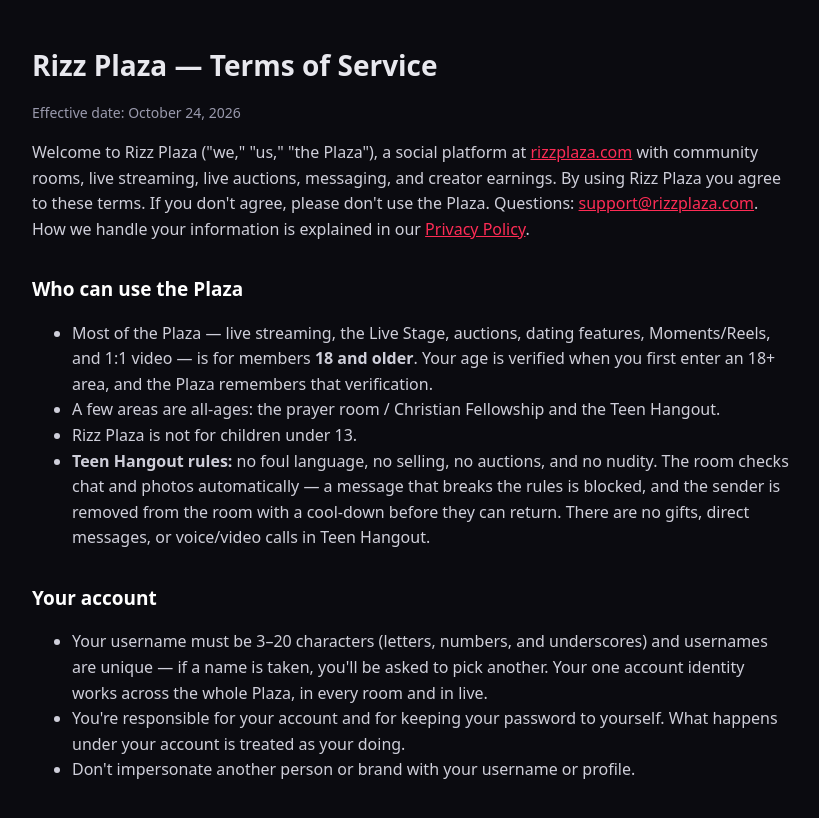
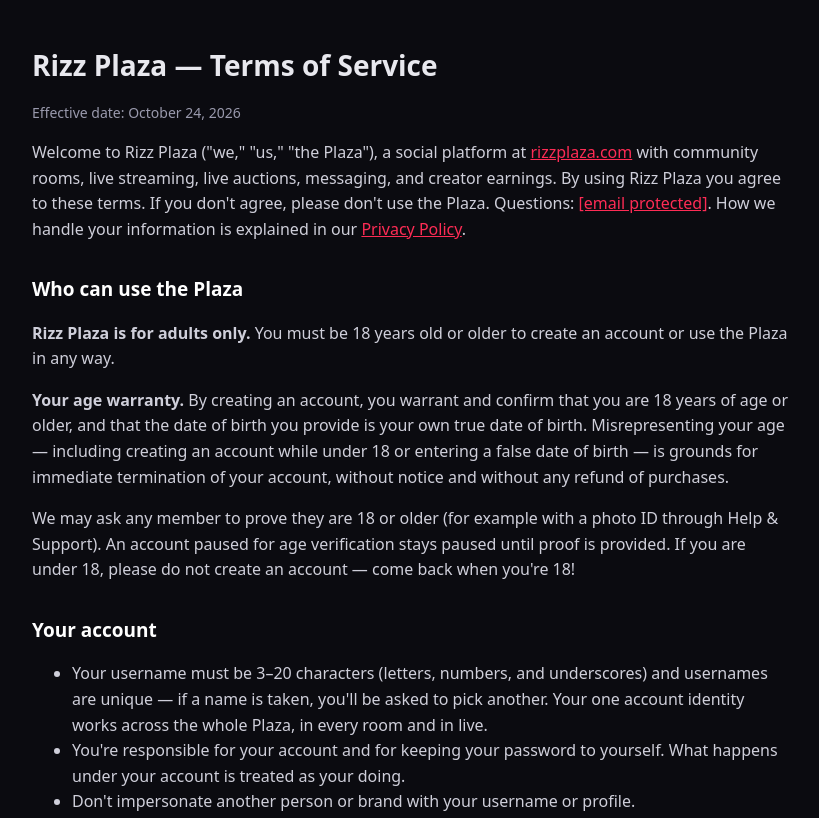
Before and after one commit to branden40/party-server, a website: page public/terms.html in a window 1280 px wide. Shown: the top 818 px of the page, without its empty margins (228-1047 px from the left). Drawn offline with Linux system fonts and the light colour scheme.

Commit message:
RP-V7.263 (legal): Terms + Privacy rewritten for 18+ only — 18+ warranty, age misrepresentation = termination, effective Nov 6 2026

```diff
--- a/public/terms.html
+++ b/public/terms.html
@@ -23,23 +23,13 @@
 <a href="https://rizzplaza.com">rizzplaza.com</a> with community rooms, live streaming,
 live auctions, messaging, and creator earnings. By using Rizz Plaza you agree to these
 terms. If you don't agree, please don't use the Plaza. Questions:
-<a href="mailto:support@rizzplaza.com">support@rizzplaza.com</a>. How we handle your
+<a href="/cdn-cgi/l/email-protection#85f6f0f5f5eaf7f1c5f7ecfffff5e9e4ffe4abe6eae8"><span class="__cf_email__" data-cfemail="b0c3c5c0c0dfc2c4f0c2d9cacac0dcd1cad19ed3dfdd">[email&#160;protected]</span></a>. How we handle your
 information is explained in our <a href="https://rizzplaza.com/privacy.html">Privacy Policy</a>.</p>
 
 <h2>Who can use the Plaza</h2>
-<ul>
-  <li>Most of the Plaza — live streaming, the Live Stage, auctions, dating features,
-  Moments/Reels, and 1:1 video — is for members <strong>18 and older</strong>. Your age is
-  verified when you first enter an 18+ area, and the Plaza remembers that verification.</li>
-  <li>A few areas are all-ages: the prayer room / Christian Fellowship and the Teen
-  Hangout.</li>
-  <li>Rizz Plaza is not for children under 13.</li>
-  <li><strong>Teen Hangout rules:</strong> no foul language, no selling, no auctions, and
-  no nudity. The room checks chat and photos automatically — a message that breaks the
-  rules is blocked, and the sender is removed from the room with a cool-down before they
-  can return. There are no gifts, direct messages, or voice/video calls in Teen Hangout.</li>
-</ul>
-
+<p><strong>Rizz Plaza is for adults only.</strong> You must be 18 years old or older to create an account or use the Plaza in any way.</p>
+<p><strong>Your age warranty.</strong> By creating an account, you warrant and confirm that you are 18 years of age or older, and that the date of birth you provide is your own true date of birth. Misrepresenting your age — including creating an account while under 18 or entering a false date of birth — is grounds for immediate termination of your account, without notice and without any refund of purchases.</p>
+<p>We may ask any member to prove they are 18 or older (for example with a photo ID through Help &amp; Support). An account paused for age verification stays paused until proof is provided. If you are under 18, please do not create an account — come back when you're 18!</p>
 <h2>Your account</h2>
 <ul>
   <li>Your username must be 3–20 characters (letters, numbers, and underscores) and
@@ -168,8 +158,8 @@ updated terms.</p>
 
 <h2>Contact</h2>
 <p>Rizz Plaza<br>
-Support: <a href="mailto:support@rizzplaza.com">support@rizzplaza.com</a><br>
+Support: <a href="/cdn-cgi/l/email-protection#52212722223d202612203b2828223e3328337c313d3f"><span class="__cf_email__" data-cfemail="bfcccacfcfd0cdcbffcdd6c5c5cfd3dec5de91dcd0d2">[email&#160;protected]</span></a><br>
 Website: <a href="https://rizzplaza.com">rizzplaza.com</a></p>
 </main>
-</body>
+<script data-cfasync="false" src="/cdn-cgi/scripts/5c5dd728/cloudflare-static/email-decode.min.js"></script></body>
 </html>
```
Also changed, not shown: public/privacy.html (+7 -8 lines).
